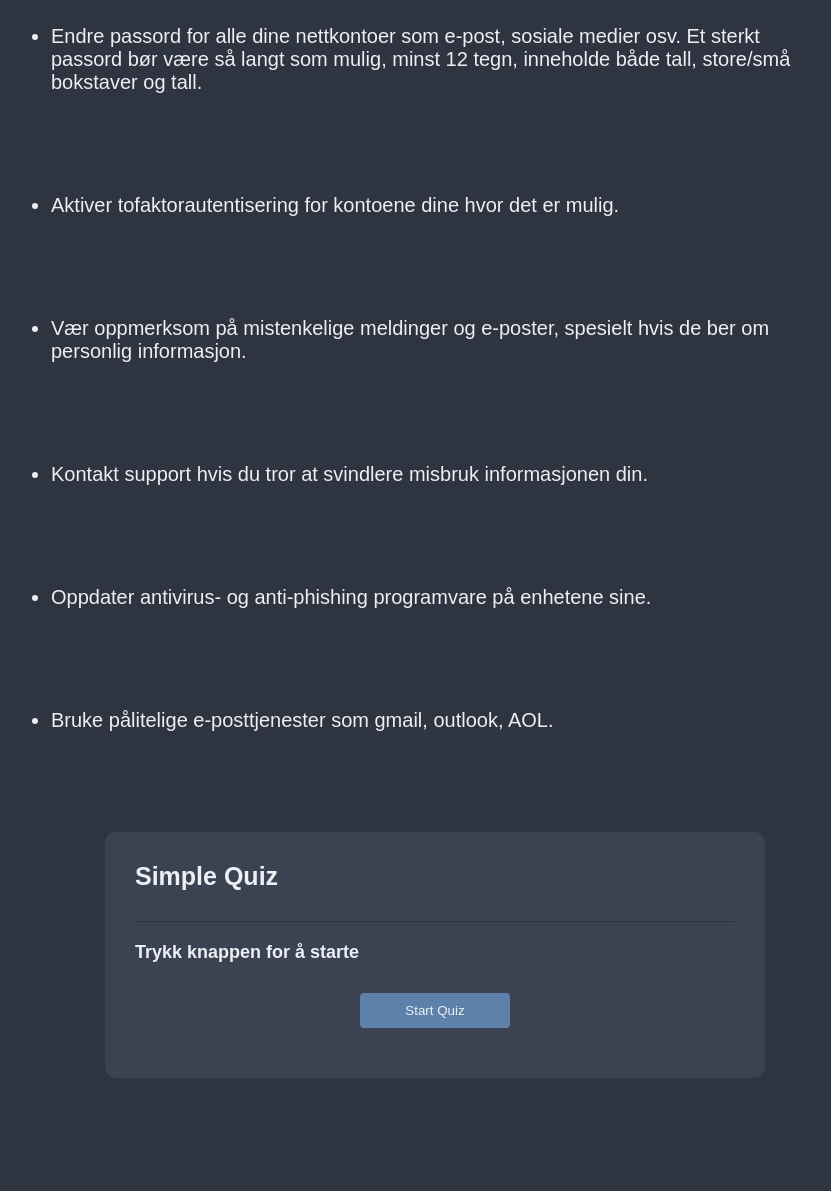
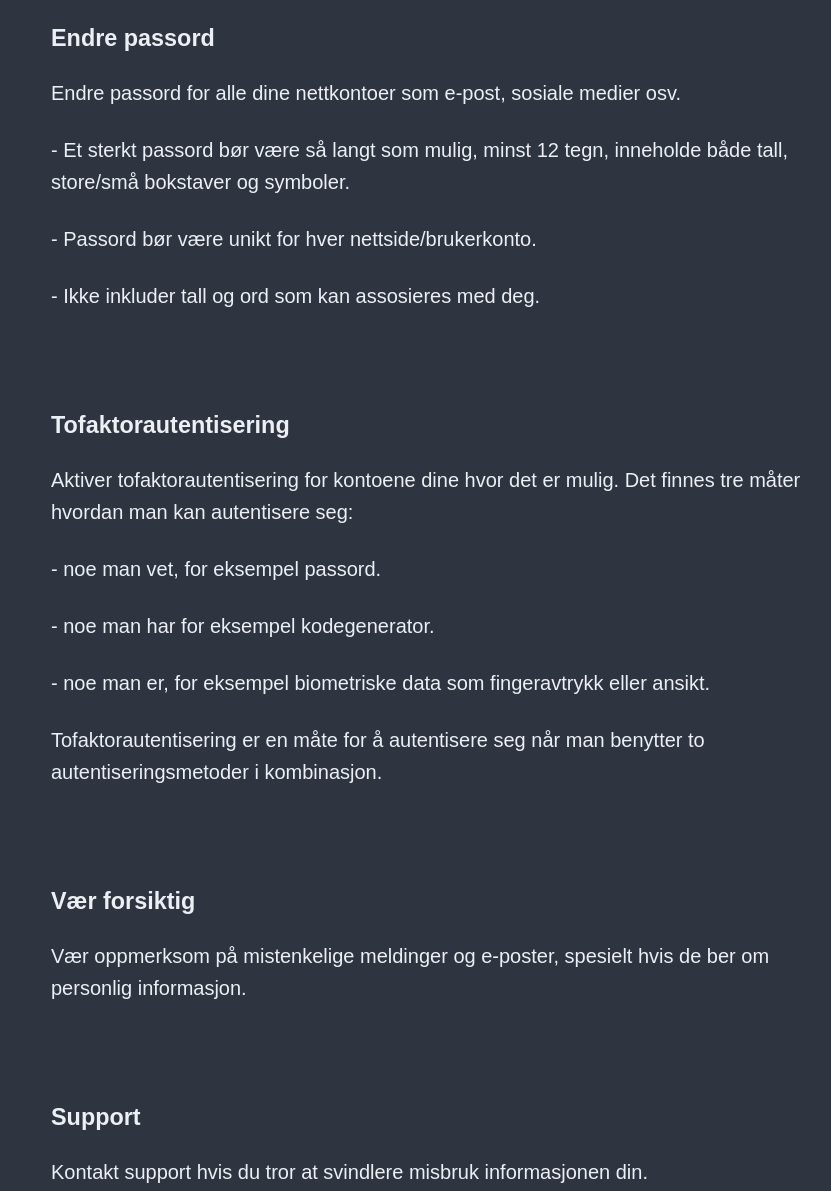
Before and after one commit to TobiasMidtgard/ProsjektOppgaveNettside, a plain HTML site: page index.html in a window 1280 px wide. Shown: the part 10660-11851 px from the top of the page, without its empty margins (205-1036 px from the left). Drawn offline with Linux system fonts and the light colour scheme.

Commit message:
Resolved Conflicts

```diff
--- a/index.html
+++ b/index.html
@@ -307,16 +307,43 @@
     <h2 class="TitleHeaders" id="Gjentakelse">
       Hvordan unngå gjentatt svindling - Må startes på A
     </h2>
-    <p class="infoText">
-      <ul>
-        <li>Endre passord for alle dine nettkontoer som e-post, sosiale medier osv.
-          Et sterkt passord bør være så langt som mulig, minst 12 tegn, inneholde både tall, store/små bokstaver og tall.</li>
-        <li>Aktiver tofaktorautentisering for kontoene dine hvor det er mulig.</li>
-        <li>Vær oppmerksom på mistenkelige meldinger og e-poster, spesielt hvis de ber om personlig informasjon.</li>
-        <li>Kontakt support hvis du tror at svindlere misbruk informasjonen din.</li>
-        <li>Oppdater antivirus- og anti-phishing programvare på enhetene sine.</li>
-        <li>Bruke pålitelige e-posttjenester som gmail, outlook, AOL.</li>
-      </ul>
+    <p class="infoText"></p>
+    <h3 class="subHeader">Endre passord</h3>
+    <p>
+      Endre passord for alle dine nettkontoer som e-post, sosiale medier osv.
+    </p>
+    <p>
+      - Et sterkt passord bør være så langt som mulig, minst 12 tegn, inneholde
+      både tall, store/små bokstaver og symboler.
+    </p>
+    <p>- Passord bør være unikt for hver nettside/brukerkonto.</p>
+    <p>- Ikke inkluder tall og ord som kan assosieres med deg.</p>
+    <h3 class="subHeader">Tofaktorautentisering</h3>
+    <p>
+      Aktiver tofaktorautentisering for kontoene dine hvor det er mulig. Det
+      finnes tre måter hvordan man kan autentisere seg:
+    </p>
+    <p>- noe man vet, for eksempel passord.</p>
+    <p>- noe man har for eksempel kodegenerator.</p>
+    <p>
+      - noe man er, for eksempel biometriske data som fingeravtrykk eller
+      ansikt.
+    </p>
+    <p>
+      Tofaktorautentisering er en måte for å autentisere seg når man benytter to
+      autentiseringsmetoder i kombinasjon.
+    </p>
+    <h3 class="subHeader">Vær forsiktig</h3>
+    <p>
+      Vær oppmerksom på mistenkelige meldinger og e-poster, spesielt hvis de ber
+      om personlig informasjon.
+    </p>
+    <h3 class="subHeader">Support</h3>
+    <p>Kontakt support hvis du tror at svindlere misbruk informasjonen din.</p>
+    <h3 class="subHeader">Orogramvare</h3>
+    <p>
+      Oppdater antivirus og anti-phishing programvare på enhetene sine. Og bruk
+      pålitelige e-posttjenester som gmail, outlook, AOL.
     </p>
     <!-- Quiz -->
     <div class="app">
```
